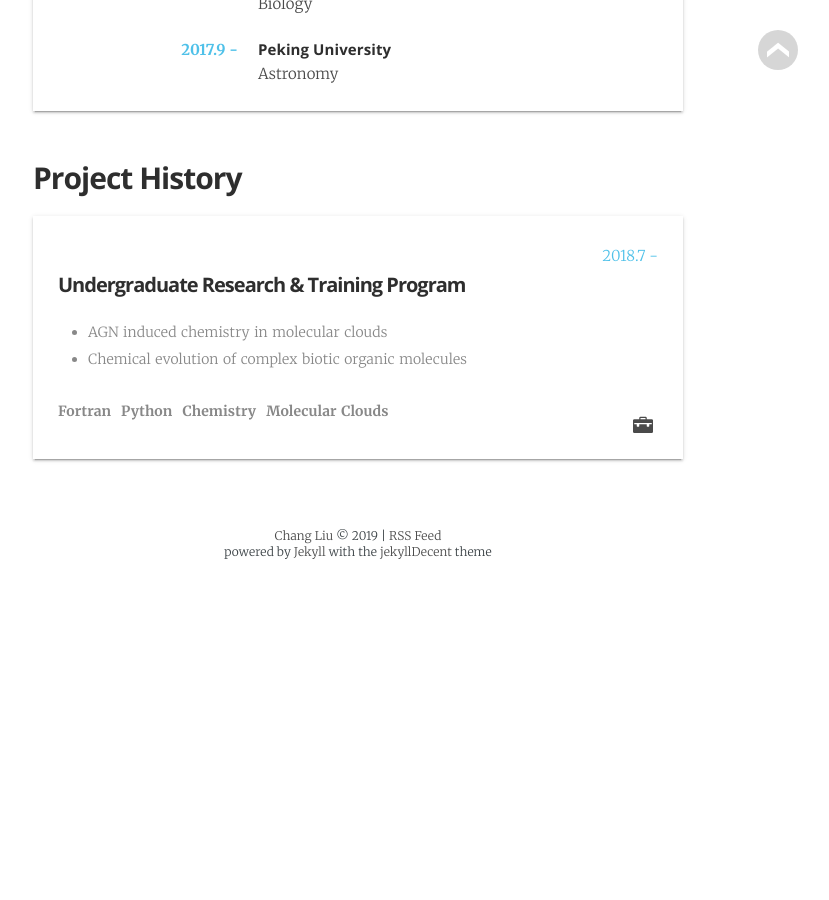
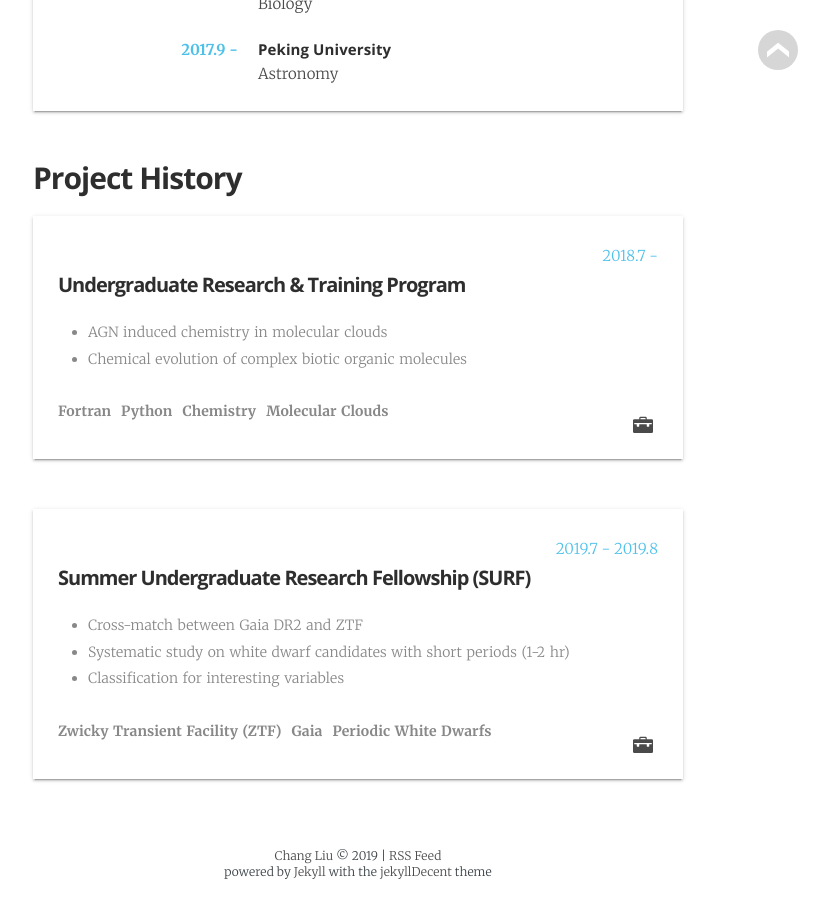
Before and after one commit to slowdivePTG/slowdivePTG.github.io, a Jekyll site: the page built from _pages/cv.html, in a window 1280 px wide and 900 px high, scrolled down 1142 px. Shown: the whole window, without its empty margins (282-1111 px from the left). Built offline with Jekyll 4.4.1, drawn with Linux system fonts in a browser that asks for light colours; some web fonts are replaced; a script that is not in the unit is left out; before the commit the page ends 1722 px from its top, so only the background shows below that.

Commit message:
SURF added

```diff
--- a/_data/cv.yml
+++ b/_data/cv.yml
@@ -18,3 +18,10 @@ chang:
           descriptions:
             - AGN induced chemistry in molecular clouds
             - Chemical evolution of complex biotic organic molecules
+        - time:             "2019.7 - 2019.8"
+          title:            "Summer Undergraduate Research Fellowship (SURF)"
+          technologies:     "Zwicky Transient Facility (ZTF), Gaia, Periodic White Dwarfs"
+          descriptions:
+            - Cross-match between Gaia DR2 and ZTF
+            - Systematic study on white dwarf candidates with short periods (1-2 hr)
+            - Classification for interesting variables
```
Also changed, not shown: 1 other file.
